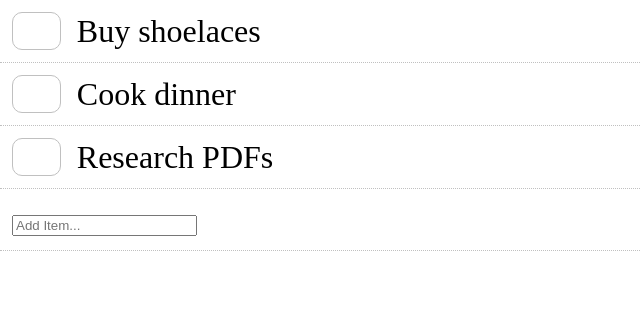
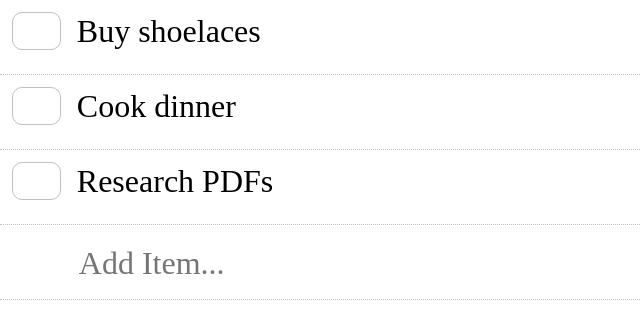
Before and after one commit to aleshh/simple-todo, a React (Create React App) app: page / in a window 1280 px wide. Shown: the top 312 px of the page, without its empty margins (0-640 px from the left). Built offline with nearby package versions, Linux system fonts and the light colour scheme; a web font is replaced by a local one.

Commit message:
Hacky way to add new item on blur or Return keypress

```diff
--- a/src/App.css
+++ b/src/App.css
@@ -1,6 +1,6 @@
 @import url('https://fonts.googleapis.com/css?family=BioRhyme:200,300,400,700,800');
 
-body {
+body, input {
   font-family: 'BioRhyme', serif;
   font-weight: 200;
 }
@@ -13,7 +13,8 @@ body {
 .ToDo {
   margin: 0;
   padding: 12px;
-  font-size: 2em;
+  height: 50px;
+  font-size: 32px;
   list-style: none;
   border-bottom: 1px dotted silver;
 }
@@ -28,3 +29,18 @@ body {
   border: 1px solid silver;
   cursor: pointer;
 }
+
+.dummyCheckbox {
+  border: 1px solid white;
+  cursor: default;
+}
+
+.newItemEntry input {
+  height: 100%;
+  border: none;
+  font-size: 32px;
+}
+
+.newItemEntry input:focus {
+  outline: none;
+}
--- a/src/components/ToDos/ToDos.js
+++ b/src/components/ToDos/ToDos.js
@@ -6,13 +6,7 @@ class ToDos extends Component {
     newItemText: ''
   };
 
-  onNewItemChange = e => {
-    this.setState({
-      newItemText: e.target.value
-    });
-  };
-
-  onNewItem = e => {
+  onNewItem = () => {
     const newItem = {
       id: uuid(),
       dateCreated: null,
@@ -28,7 +22,25 @@ class ToDos extends Component {
       tags: ''
     };
     this.props.addToDo(newItem);
+    this.setState({
+      newItemText: ''
+    })
   };
+
+  onNewItemChange = e => {
+    this.setState({
+      newItemText: e.target.value
+    });
+  };
+
+  handleReturn = e => {
+    // console.log(e.key);
+    if (e.key !== 'Enter') {
+      return;
+    }
+    // console.log('value: ', e.target.value);
+    this.onNewItem();
+  }
 
   render() {
     const list = (
@@ -47,12 +59,14 @@ class ToDos extends Component {
         <ul>
           {list}
           <li className="ToDo newItemEntry">
+            <span className="checkbox dummyCheckbox" >✓</span>
             <input
               type="text"
               name="newItemText"
+              onKeyPress={this.handleReturn}
               onChange={this.onNewItemChange}
               onBlur={this.onNewItem}
-              value={this.state.newItem}
+              value={this.state.newItemText}
               placeholder="Add Item..."
             />
           </li>
```
